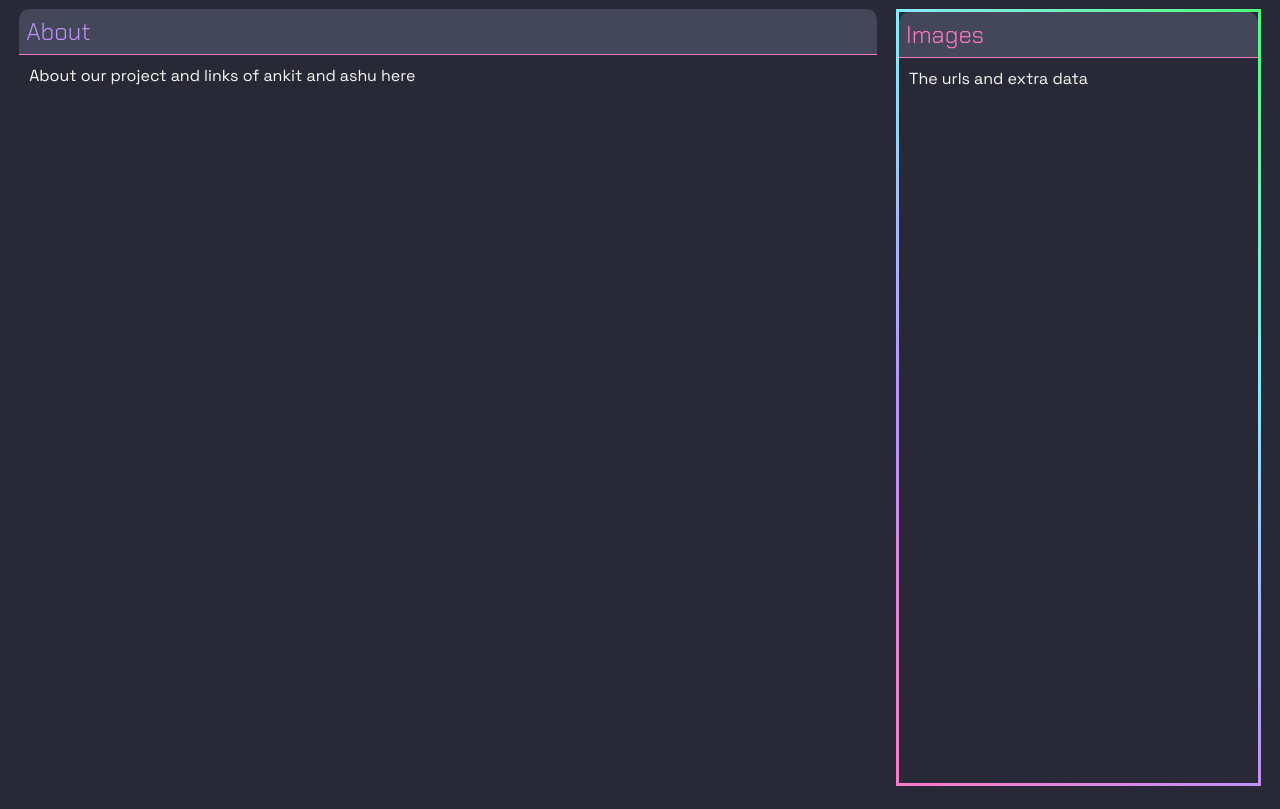
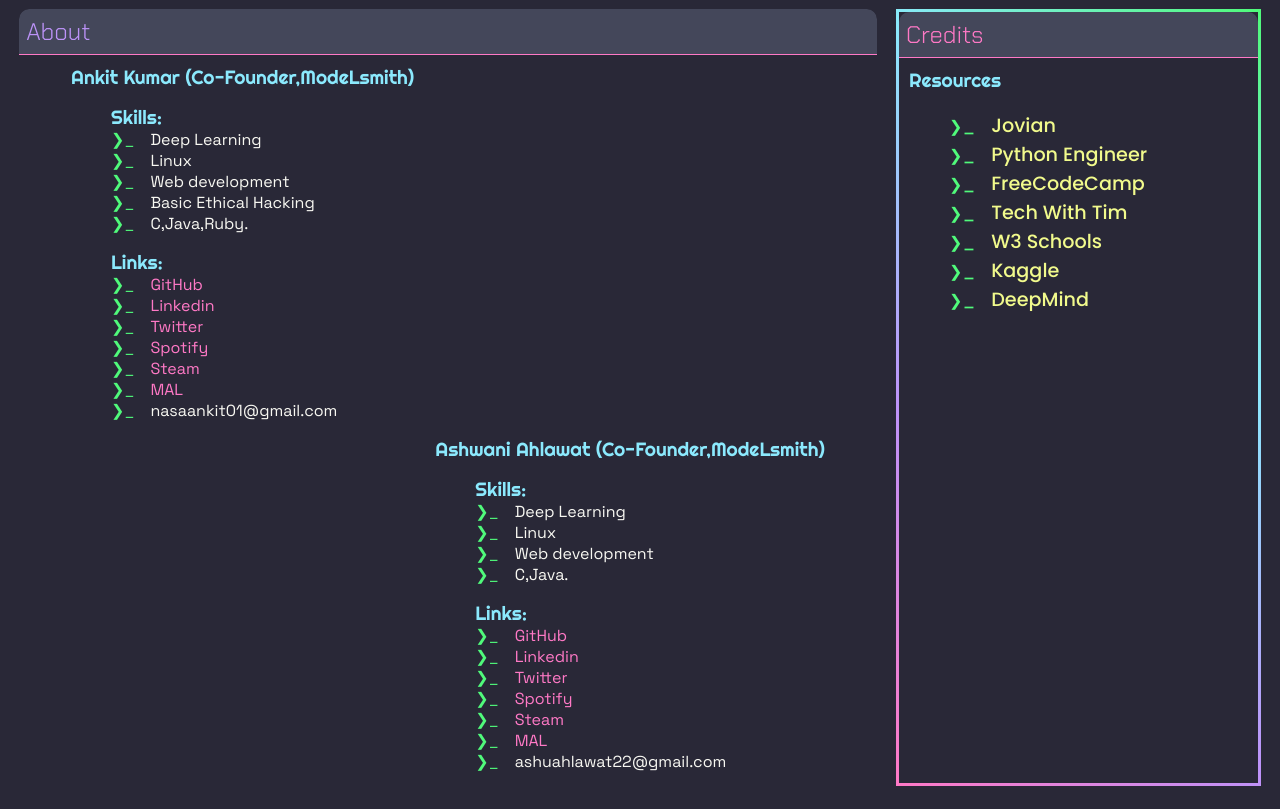
Before and after one commit to Anky209e/ModeLsmith, a Django app: page /about/ in a window 1280 px wide. Shown: the part 100-909 px from the top of the page. Run offline with Django 4.2, Linux system fonts and the light colour scheme; some libraries are stand-ins or nearby versions.

Commit message:
edited about page

```diff
--- a/templates/base.html
+++ b/templates/base.html
@@ -335,11 +335,13 @@
         border-color: var(--green);
         cursor: pointer;
         transition: 0.5s;
+        text-align: center;
+
 
         /* border-image-source: linear-gradient(240deg,var(--pink),var(--purple), var(--blue), var(--green)); */
 
         background-color: var(--black);
-        padding: 1%;
+        padding: 5%;
         width: 100%;
     }
 
@@ -411,6 +413,8 @@
         margin-top:4%;
     }
 
+
+
 </style>
 
 <body>
@@ -454,7 +458,7 @@
             {% block info-title %} Info Title {% endblock %}
         </div>
         <div class="data">
-            {% block info %} The urls and extra data {% endblock %}
+            {% block info %} {% endblock %}
         </div>
     </div>
 </body>
--- a/templates/home/about.html
+++ b/templates/home/about.html
@@ -4,6 +4,71 @@
 
 {% block breadcrumbs %} <span style="color: var(--purple); font-size: x-large;">About</span> {% endblock %}
 
-{% block info-title %}Images{% endblock %}
 
-{% block content %} About our project and links of ankit and ashu here {% endblock %}
+{% block info-title %}
+Credits
+{% endblock %}
+
+
+{% block content %}
+    <div style="float: left; width: 50%; margin-left: 5%;" class="anky-info">
+        <span class="high-word high-head">Ankit Kumar (Co-Founder,ModeLsmith)</span>
+        <ul>
+            <span class="high-word high-head">Skills:</span>
+
+            <li>Deep Learning</li>
+            <li>Linux</li>
+            <li>Web development</li>
+            <li>Basic Ethical Hacking</li>
+            <li>C,Java,Ruby.</li>
+        </ul>
+        <ul>
+            <span class="high-word high-head">Links:</span>
+            <li><a target="_blank" href="https://github.com/Anky209e">GitHub</a></li>
+            <li><a target="_blank" href="https://www.linkedin.com/in/ankit-kumar-1693431ba/">Linkedin</a></li>
+            <li><a target="_blank" href="https://twitter.com/AnkitKu90989885">Twitter</a></li>
+            <li><a target="_blank" href="https://open.spotify.com/user/31umyt2pqjiiqq3bjejk6px2vgke">Spotify</a></li>
+            <li><a target="_blank" href="https://steamcommunity.com/profiles/76561199137121269">Steam</a></li>
+            <li><a target="_blank" href="https://myanimelist.net/profile/Anky209e">MAL</a></li>
+            <li>nasaankit01@gmail.com</li>
+
+        </ul>
+    </div>
+    <div style="float: right; margin-right: 5%; " class="ashu-info">
+        <span class="high-word high-head">Ashwani Ahlawat (Co-Founder,ModeLsmith)</span>
+        <ul>
+            <span class="high-word high-head">Skills:</span>
+
+            <li>Deep Learning</li>
+            <li>Linux</li>
+            <li>Web development</li>
+            <li>C,Java.</li>
+        </ul>
+        <ul>
+            <span class="high-word high-head">Links:</span>
+            <li><a target="_blank" href="https://github.com/AshuAhlawat">GitHub</a></li>
+            <li><a target="_blank" href="https://www.linkedin.com/">Linkedin</a></li>
+            <li><a target="_blank" href="https://twitter.com/AshuAhlawat17">Twitter</a></li>
+            <li><a target="_blank" href="https://open.spotify.com/user/ut1gxlvp7f0o7tr9tymt0360m">Spotify</a></li>
+            <li><a target="_blank" href="https://steamcommunity.com/profiles/76561199137121269">Steam</a></li>
+            <li><a target="_blank" href="https://myanimelist.net/profile/Capti">MAL</a></li>
+            <li>ashuahlawat22@gmail.com</li>
+        </ul>
+    </div>
+
+{% endblock %}
+
+{% block info %}
+    <span class="high-head high-word">Resources</span>
+    <ul>
+        <li><a href="https://www.jovian.ai/">Jovian</a></li>
+        <li><a href="https://www.youtube.com/c/PythonEngineer">Python Engineer</a></li>
+        <li><a href="https://www.youtube.com/c/Freecodecamp">FreeCodeCamp</a></li>
+        <li><a href="https://www.youtube.com/c/TechWithTim">Tech With Tim</a></li>
+        <li><a href="https://www.w3schools.com/">W3 Schools</a></li>
+        <li><a href="https://www.kaggle.com/">Kaggle</a></li>
+        <li><a href="https://www.youtube.com/c/DeepMind">DeepMind</a></li>
+    </ul>
+
+
+{% endblock %}
```
Also changed, not shown: media/gans_images/abs_art.png, media/gans_images/anime.png, media/gans_images/cat.png, media/gans_images/flowers.png, media/gans_images/human.png, media/gans_images/paint.png, media/gans_images/simpson.png, media/home/anky.png (added), media/home/ashu.png (added).
